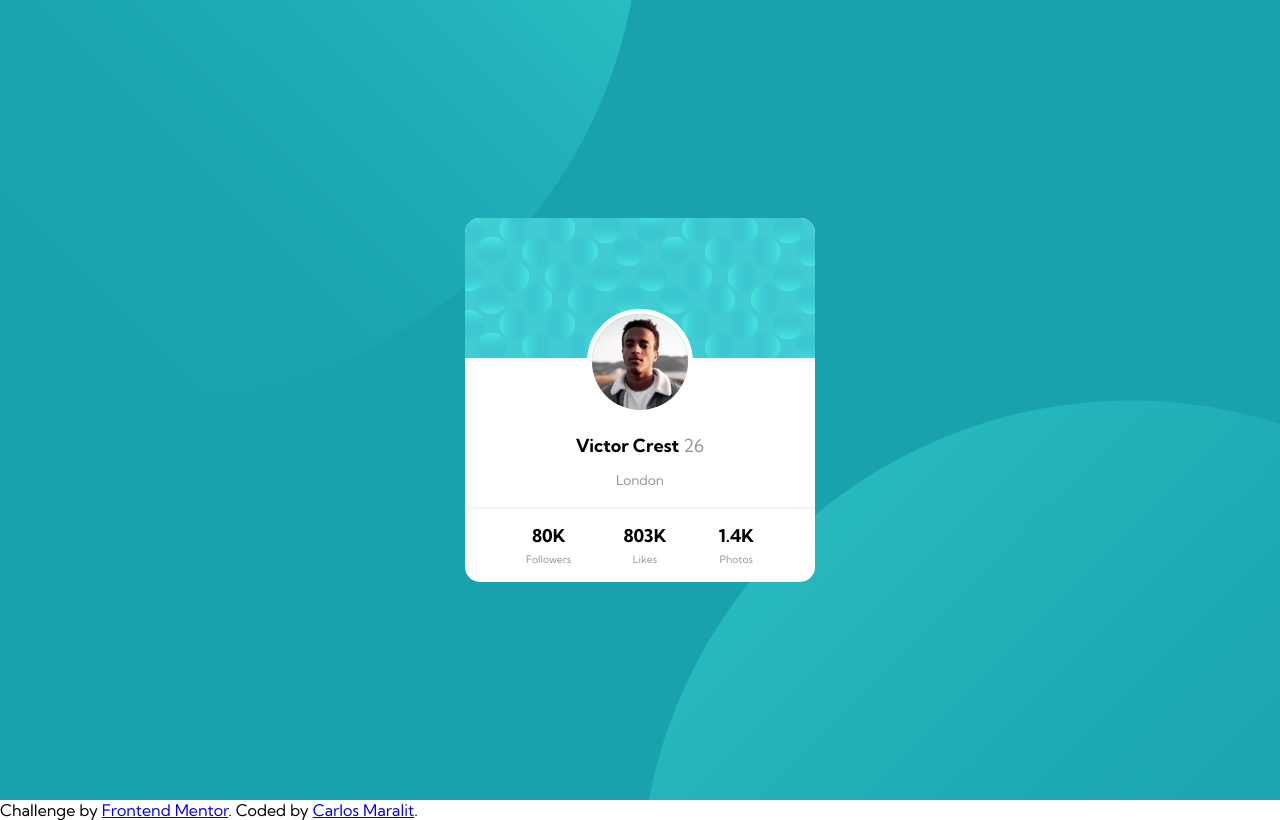
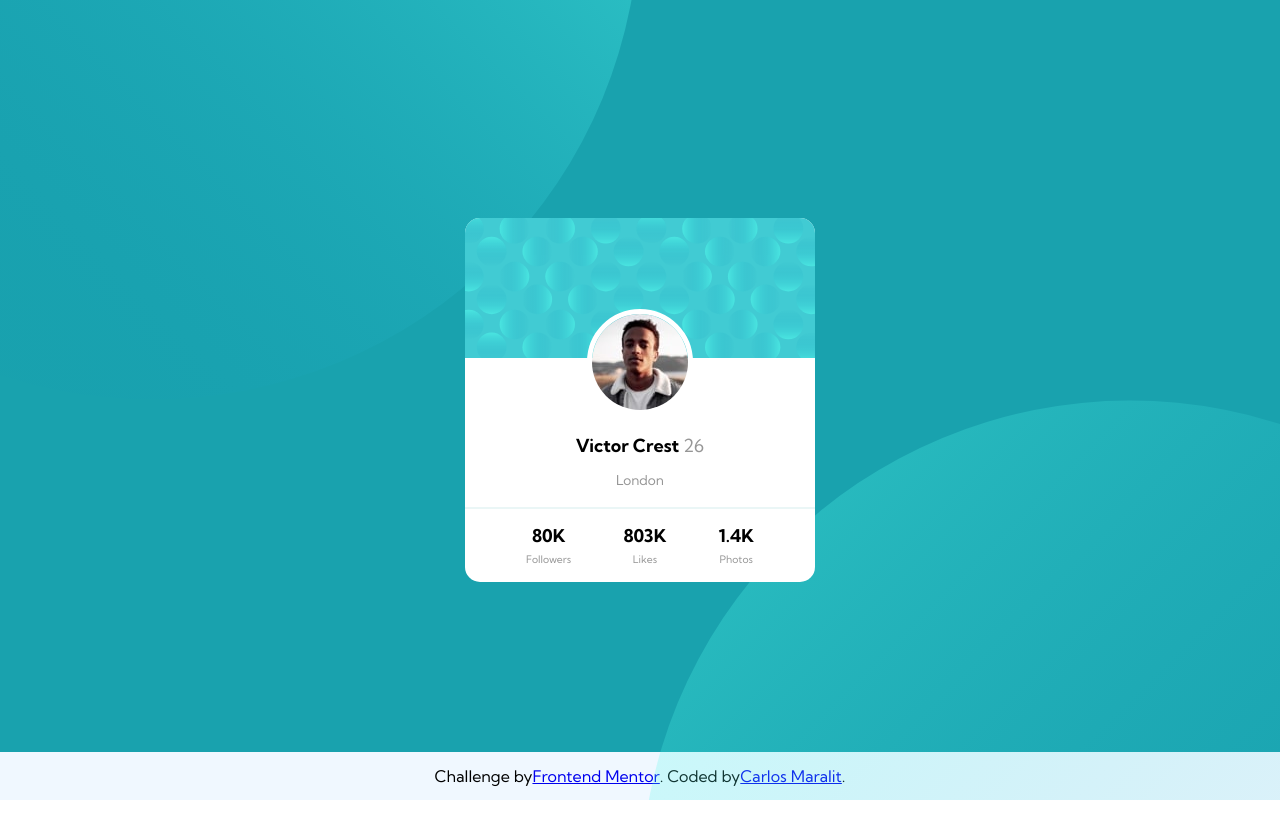
Before and after one commit to KiraWatanabe2/FirstChallenge_002, a plain HTML site: page index.html in a window 1280 px wide. Drawn offline with Linux system fonts and the light colour scheme.

Commit message:
Update style.css

```diff
--- a/css/style.css
+++ b/css/style.css
@@ -98,6 +98,19 @@ p,span{
   z-index: 1;
 }
 
+/* Attribution */
+.attribution {
+    position: absolute;
+    background-color: aliceblue;
+    width: 100%;
+    height: 3rem;
+    display: flex;
+    justify-content: center;
+    align-items: center;
+    bottom: 0;
+}
+
+
 @media only screen and (max-width: 375px){
   .container{
     height: 100vh;
```
